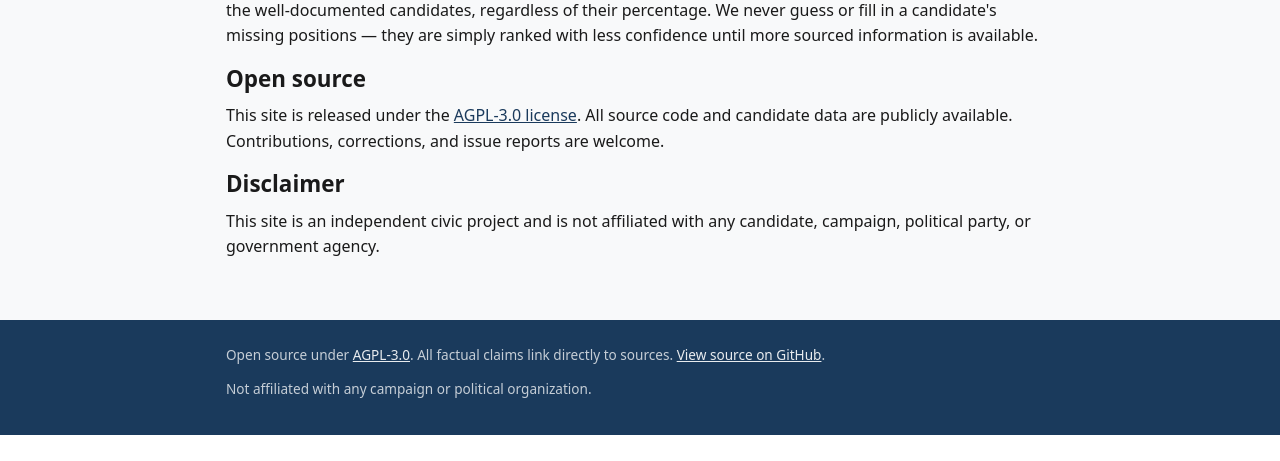
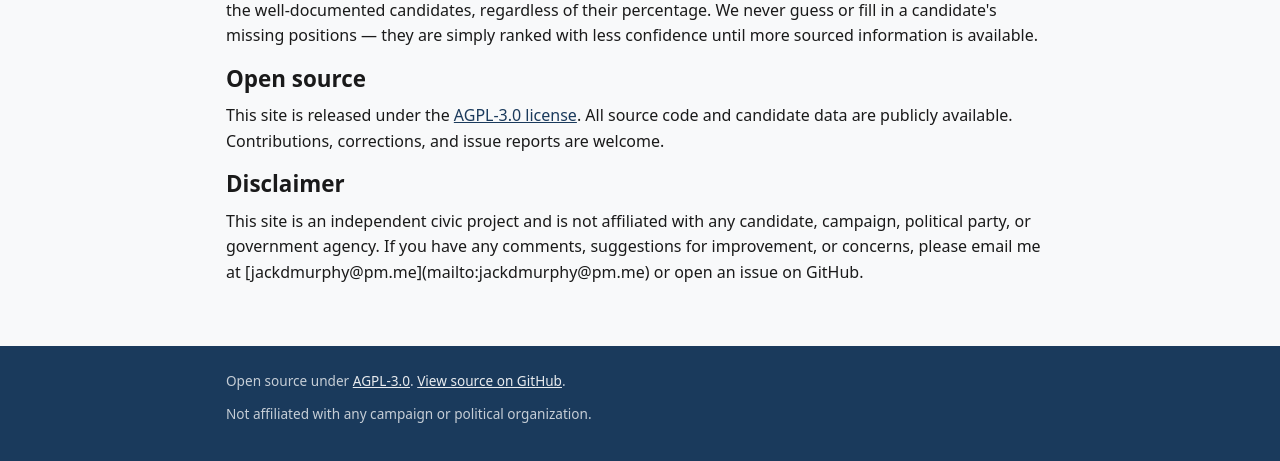
Before and after one commit to jackmurphy2351/dc_whotovotefor, a Flask app: page /about in a window 1280 px wide. Shown: the part 2224-2685 px from the top of the page. Before the commit the page ends 2659 px from the top, so only its background shows below. Run offline with Flask 3, Linux system fonts and the light colour scheme.

Commit message:
Updated disclaimer, contact information.

```diff
--- a/helpmevote/templates/about.html
+++ b/helpmevote/templates/about.html
@@ -156,7 +156,7 @@
   <h2>Disclaimer</h2>
   <p>
     This site is an independent civic project and is not affiliated with any candidate,
-    campaign, political party, or government agency.
+    campaign, political party, or government agency. If you have any comments, suggestions for improvement, or concerns, please email me at [jackdmurphy@pm.me](mailto:jackdmurphy@pm.me) or open an issue on GitHub.
   </p>
 </section>
 {% endblock %}
--- a/helpmevote/templates/base.html
+++ b/helpmevote/templates/base.html
@@ -34,7 +34,6 @@
     <div class="container">
       <p>
         Open source under <a href="https://www.gnu.org/licenses/agpl-3.0.html" rel="noopener">AGPL-3.0</a>.
-        All factual claims link directly to sources.
         <a href="https://github.com/jackmurphy2351/dc_whotovotefor">View source on GitHub</a>.
       </p>
       <p>Not affiliated with any campaign or political organization.</p>
```
